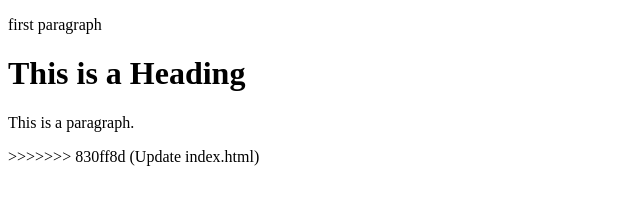
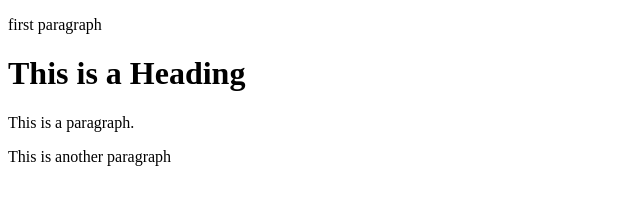
Before and after one commit to mayyashamdar/learning-git, a plain HTML site: page index.html in a window 1280 px wide. Shown: the whole page, without its empty margins (0-640 px from the left). Drawn offline with Linux system fonts and the light colour scheme.

Commit message:
html edit

```diff
--- a/index.html
+++ b/index.html
@@ -7,6 +7,6 @@
 <p>first paragraph</p>
 <h1>This is a Heading</h1>
 <p>This is a paragraph.</p>
->>>>>>> 830ff8d (Update index.html)
+<p>This is another paragraph</p>
 </body>
 </html>
```
